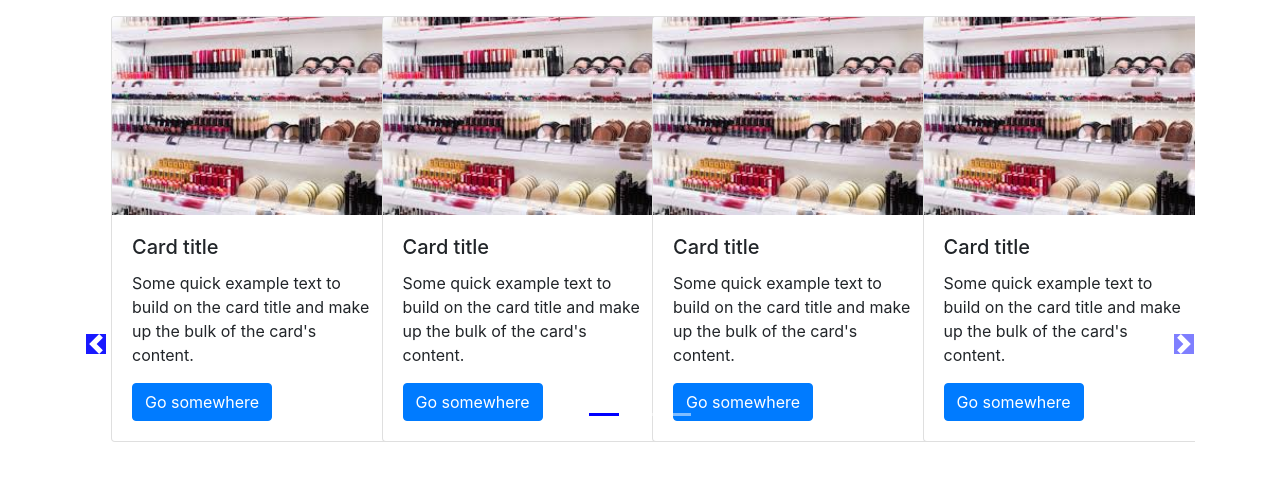
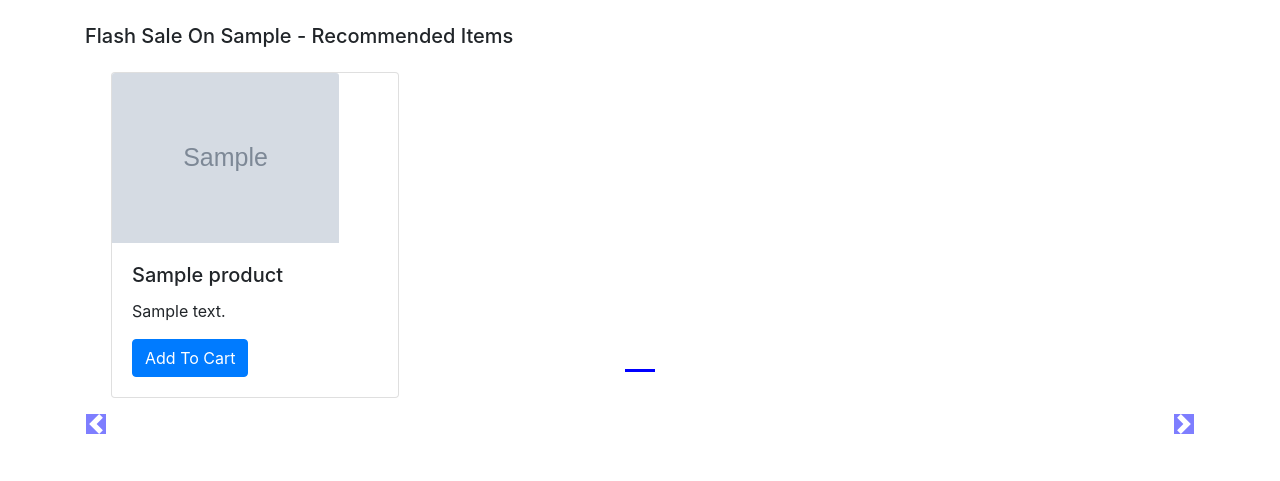
Before and after one commit to archanalohani/MyAwesomeCart, a Django app: page /shop/ in a window 1280 px wide. Shown: the part 56-537 px from the top of the page. Run offline with Django 3.2, Linux system fonts and the light colour scheme; tables that the repository leaves empty hold one stand-in row (values such as "Sample post"); grey boxes marked "Sample" are stand-in pictures; some libraries are stand-ins or nearby versions.

Commit message:
MyAwesomecart finish up

```diff
--- a/shop/templates/shop/basic.html
+++ b/shop/templates/shop/basic.html
@@ -57,5 +57,6 @@
     <script src="https://code.jquery.com/jquery-3.3.1.slim.min.js" integrity="sha384-q8i/X+965DzO0rT7abK41JStQIAqVgRVzpbzo5smXKp4YfRvH+8abtTE1Pi6jizo" crossorigin="anonymous"></script>
     <script src="https://cdnjs.cloudflare.com/ajax/libs/popper.js/1.14.6/umd/popper.min.js" integrity="sha384-wHAiFfRlMFy6i5SRaxvfOCifBUQy1xHdJ/yoi7FRNXMRBu5WHdZYu1hA6ZOblgut" crossorigin="anonymous"></script>
     <script src="https://stackpath.bootstrapcdn.com/bootstrap/4.2.1/js/bootstrap.min.js" integrity="sha384-B0UglyR+jN6CkvvICOB2joaf5I4l3gm9GU6Hc1og6Ls7i6U/mkkaduKaBhlAXv9k" crossorigin="anonymous"></script>
+    {% block js %} {% endblock %}
   </body>
 </html>
--- a/shop/templates/shop/index.html
+++ b/shop/templates/shop/index.html
@@ -12,8 +12,8 @@
 
           .col-md-3 img{
 
-          width:100%;
-          height:auto;
+          width: 227px;
+          max-height: 242px;
           }
 
           body .carousel-indicator li{
@@ -28,6 +28,12 @@
           body .carousel-control-next-icon{
           background-color: blue;
           }
+
+          .carousel-control-prev,
+          .carousel-control-next{
+          top: auto;
+bottom: auto;
+          }
            body .no-padding{
            padding-left: 0,
            padding-right: 0;
@@ -37,166 +43,91 @@
 {% block body %}
 {% load static %}
 <div class="container">
-<div id="demo" class="carousel slide my-3" data-ride="carousel">
+
+    <!--Slideshow starts here -->
+    {% for product, range, nSlides in allProds %}
+    <h5 class="my-4">Flash Sale On {{product.0.category}} - Recommended Items</h5>
+<div id="demo{{forloop.counter}}" class="carousel slide my-3" data-ride="carousel">
     <ul class="carousel-indicators">
-      <li data-target="#demo" data-slide-to="0" class="active"></li>
-      <li data-target="#demo" data-slide-to="1" ></li>
-      <li data-target="#demo" data-slide-to="2" ></li>
+      <li data-target="#demo{{forloop.counter}}" data-slide-to="0" class="active"></li>
+
+       {% for i in range %}
+      <li data-target="#demo{{forloop.parentloop.counter}}" data-slide-to="{{i}}" ></li>
+      {% endfor %}
     </ul>
 
-    <!--Slideshow starts here -->
+
     <div class="container carousel-inner no-padding">
 
       <div class="carousel-item active">
         <div class="col-xs-3 col-sm-3 col-md-3">
           <div class="card" style="width: 18rem;">
-            <img src='{% static "shop/test.jpg" %}' class="card-img-top" alt="...">
+            <img src='/media/{{product.0.image}}' class="card-img-top" alt="...">
             <div class="card-body">
-                <h5 class="card-title">Card title</h5>
-                <p class="card-text">Some quick example text to build on the card title and make up the bulk of the card's content.</p>
-                <a href="#" class="btn btn-primary">Go somewhere</a>
+                <h5 class="card-title">{{product.0.product_name}}</h5>
+                <p class="card-text">{{product.0.desc}}</p>
+                <button id="pr{{product.0.id}}" class="btn btn-primary cart">Add To Cart</button>
             </div>
           </div>
        </div>
 
+
+        {% for i in product|slice:"1:"%}
         <div class="col-xs-3 col-sm-3 col-md-3">
           <div class="card" style="width: 18rem;">
-            <img src='{% static "shop/test.jpg" %}' class="card-img-top" alt="...">
+            <img src='/media/{{i.image}}' class="card-img-top" alt="...">
             <div class="card-body">
-              <h5 class="card-title">Card title</h5>
-              <p class="card-text">Some quick example text to build on the card title and make up the bulk of the card's content.</p>
-              <a href="#" class="btn btn-primary">Go somewhere</a>
+              <h5 class="card-title">{{i.product_name}}</h5>
+              <p class="card-text">{{i.desc}}</p>
+              <button id="pr{{i.id}}" class="btn btn-primary cart">Add To Cart</button>
             </div>
           </div>
         </div>
+        {% if forloop.counter|divisibleby:3 and forloop.counter > 0 and not forloop.last %}
+      </div><div class="carousel-item">
+        {% endif %}
 
-        <div class="col-xs-3 col-sm-3 col-md-3">
-          <div class="card" style="width: 18rem;">
-            <img src='{% static "shop/test.jpg" %}' class="card-img-top" alt="...">
-            <div class="card-body">
-              <h5 class="card-title">Card title</h5>
-              <p class="card-text">Some quick example text to build on the card title and make up the bulk of the card's content.</p>
-              <a href="#" class="btn btn-primary">Go somewhere</a>
-            </div>
-          </div>
-        </div>
-
-        <div class="col-xs-3 col-sm-3 col-md-3">
-          <div class="card" style="width: 18rem;">
-            <img src='{% static "shop/test.jpg" %}' class="card-img-top" alt="...">
-            <div class="card-body">
-              <h5 class="card-title">Card title</h5>
-              <p class="card-text">Some quick example text to build on the card title and make up the bulk of the card's content.</p>
-              <a href="#" class="btn btn-primary">Go somewhere</a>
-            </div>
-          </div>
-        </div>
-      </div>
+        {% endfor %}
+    </div>
 
 
 
-      <div class="carousel-item">
-        <div class="col-xs-3 col-sm-3 col-md-3">
-          <div class="card" style="width: 18rem;">
-            <img src='{% static "shop/test.jpg" %}' class="card-img-top" alt="...">
-            <div class="card-body">
-                <h5 class="card-title">Card title</h5>
-                <p class="card-text">Some quick example text to build on the card title and make up the bulk of the card's content.</p>
-                <a href="#" class="btn btn-primary">Go somewhere</a>
-            </div>
-          </div>
-        </div>
-
-        <div class="col-xs-3 col-sm-3 col-md-3">
-          <div class="card" style="width: 18rem;">
-            <img src='{% static "shop/test.jpg" %}' class="card-img-top" alt="...">
-            <div class="card-body">
-              <h5 class="card-title">Card title</h5>
-              <p class="card-text">Some quick example text to build on the card title and make up the bulk of the card's content.</p>
-              <a href="#" class="btn btn-primary">Go somewhere</a>
-            </div>
-          </div>
-        </div>
-
-        <div class="col-xs-3 col-sm-3 col-md-3">
-          <div class="card" style="width: 18rem;">
-            <img src='{% static "shop/test.jpg" %}' class="card-img-top" alt="...">
-            <div class="card-body">
-              <h5 class="card-title">Card title</h5>
-              <p class="card-text">Some quick example text to build on the card title and make up the bulk of the card's content.</p>
-              <a href="#" class="btn btn-primary">Go somewhere</a>
-            </div>
-          </div>
-        </div>
-
-        <div class="col-xs-3 col-sm-3 col-md-3">
-          <div class="card" style="width: 18rem;">
-            <img src='{% static "shop/test.jpg" %}' class="card-img-top" alt="...">
-            <div class="card-body">
-              <h5 class="card-title">Card title</h5>
-              <p class="card-text">Some quick example text to build on the card title and make up the bulk of the card's content.</p>
-              <a href="#" class="btn btn-primary">Go somewhere</a>
-            </div>
-          </div>
-        </div>
-      </div>
-
-      <div class="carousel-item">
-        <div class="col-xs-3 col-sm-3 col-md-3">
-          <div class="card" style="width: 18rem;">
-            <img src='{% static "shop/test.jpg" %}' class="card-img-top" alt="...">
-            <div class="card-body">
-                <h5 class="card-title">Card title</h5>
-                <p class="card-text">Some quick example text to build on the card title and make up the bulk of the card's content.</p>
-                <a href="#" class="btn btn-primary">Go somewhere</a>
-            </div>
-          </div>
-       </div>
-
-        <div class="col-xs-3 col-sm-3 col-md-3">
-          <div class="card" style="width: 18rem;">
-            <img src='{% static "shop/test.jpg" %}' class="card-img-top" alt="...">
-            <div class="card-body">
-              <h5 class="card-title">Card title</h5>
-              <p class="card-text">Some quick example text to build on the card title and make up the bulk of the card's content.</p>
-              <a href="#" class="btn btn-primary">Go somewhere</a>
-            </div>
-          </div>
-        </div>
-
-        <div class="col-xs-3 col-sm-3 col-md-3">
-          <div class="card" style="width: 18rem;">
-            <img src='{% static "shop/test.jpg" %}' class="card-img-top" alt="...">
-            <div class="card-body">
-              <h5 class="card-title">Card title</h5>
-              <p class="card-text">Some quick example text to build on the card title and make up the bulk of the card's content.</p>
-              <a href="#" class="btn btn-primary">Go somewhere</a>
-            </div>
-          </div>
-        </div>
-
-        <div class="col-xs-3 col-sm-3 col-md-3">
-          <div class="card" style="width: 18rem;">
-            <img src='{% static "shop/test.jpg" %}' class="card-img-top" alt="...">
-            <div class="card-body">
-              <h5 class="card-title">Card title</h5>
-              <p class="card-text">Some quick example text to build on the card title and make up the bulk of the card's content.</p>
-              <a href="#" class="btn btn-primary">Go somewhere</a>
-            </div>
-          </div>
-        </div>
-      </div>
-    </div>
-
 </div>
-
+</div>
     <!-- left and right controls for the slide -->
-    <a class="carousel-control-prev" href="#demo" data-slide="prev">
+    <a class="carousel-control-prev" href="#demo{{forloop.counter}}" data-slide="prev">
         <span class="carousel-control-prev-icon"></span>
     </a>
-    <a class="carousel-control-next" href="#demo" data-slide="next">
+    <a class="carousel-control-next" href="#demo{{forloop.counter}}" data-slide="next">
         <span class="carousel-control-next-icon"></span>
     </a>
+    {% endfor %}
+</div>
+ {% endblock %}
 
-
- {% endblock %}
+{% block js %}
+<script>
+console.log('working');
+if(localStorage.getItem('cart') == null){
+var cart = {};
+}
+else
+{
+cart = JSON.parse(localStorage.getItem('cart'));
+}
+$('.cart').click(function(){
+console.log('clicked');
+var idstr = this.id.toString();
+console.log(idstr);
+if (cart[idstr] !=undefined){
+cart[idstr] = cart[idstr] + 1;
+}
+else
+{
+cart[idstr] = 1;
+}
+console.log(cart);
+localStorage.setItem('cart', JSON.stringify(cart));
+});
+</script>
+{% endblock %}
--- a/shop/views.py
+++ b/shop/views.py
@@ -1,26 +1,45 @@
 from django.shortcuts import render
+from .models import Product
+from math import ceil
+
+# Create your views here.
 from django.http import HttpResponse
 
+def index(request):
+    # products = Product.objects.all()
+    # print(products)
+    # n = len(products)
+    # nSlides = n//4 + ceil((n/4)-(n//4))
 
-# Create your views here.
-def index(request):
-    return render(request,'shop/index.html')
+    allProds = []
+    catprods = Product.objects.values('category', 'id')
+    cats = {item['category'] for item in catprods}
+    for cat in cats:
+        prod = Product.objects.filter(category=cat)
+        n = len(prod)
+        nSlides = n // 4 + ceil((n / 4) - (n // 4))
+        allProds.append([prod, range(1, nSlides), nSlides])
 
+    # params = {'no_of_slides':nSlides, 'range': range(1,nSlides),'product': products}
+    # allProds = [[products, range(1, nSlides), nSlides],
+    #             [products, range(1, nSlides), nSlides]]
+    params = {'allProds':allProds}
+    return render(request, 'shop/index.html', params)
 
 def about(request):
-    return render(request,'shop/about.html')
+    return render(request, 'shop/about.html')
 
 def contact(request):
-    return HttpResponse("we are contact")
+    return HttpResponse("We are at contact")
 
 def tracker(request):
-    return HttpResponse("we are tracker")
+    return HttpResponse("We are at tracker")
 
 def search(request):
-    return HttpResponse("we are search")
+    return HttpResponse("We are at search")
 
 def productView(request):
-    return HttpResponse("we are productview")
+    return HttpResponse("We are at product view")
 
 def checkout(request):
-    return HttpResponse("we are checkout")
+    return HttpResponse("We are at checkout")
```
Also changed, not shown: media/shop/images/Dell_wireless_mouse.jpeg (added), media/shop/images/ac.jpeg (added), media/shop/images/baking_tray.jpeg (added), media/shop/images/kitchen_chopper.jpeg (added), media/shop/images/reebook.jpeg (added), media/shop/images/silksaree.jpeg (added).
